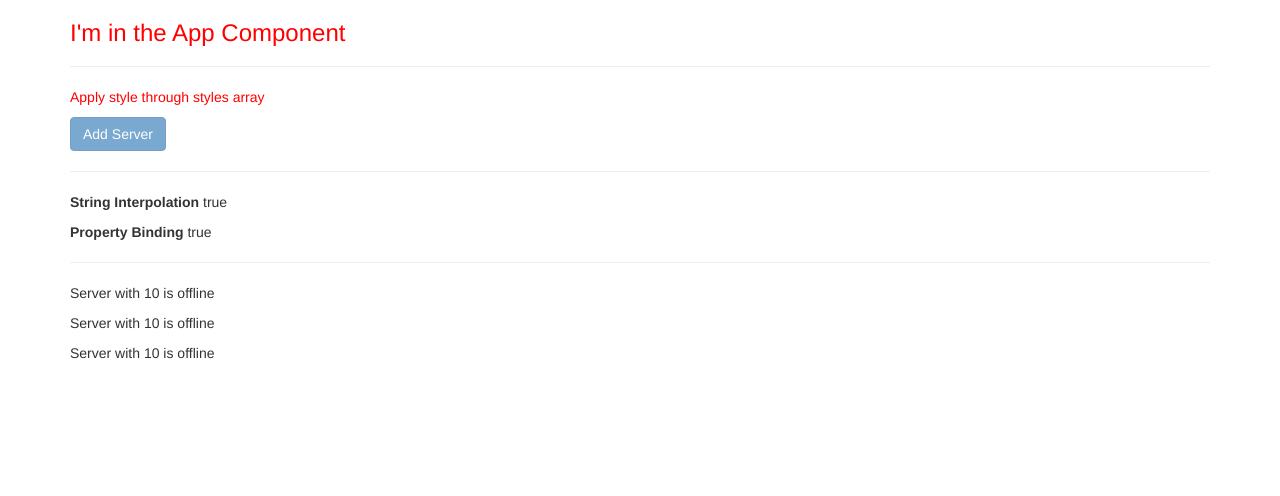
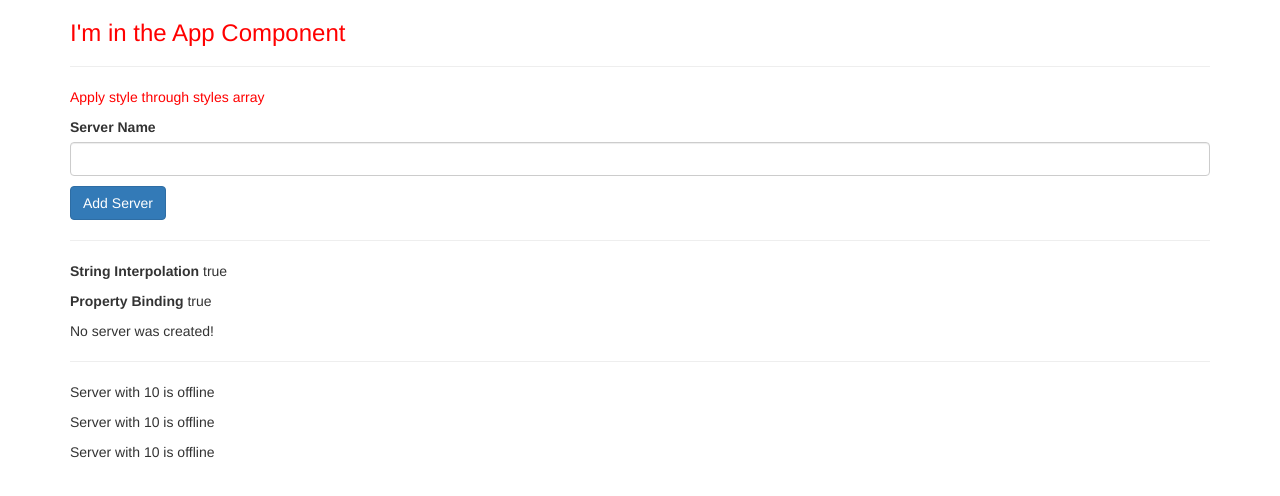
Before and after one commit to sailesh97/Learn-Angular, an Angular app: page / in a window 1280 px wide. Shown: the top 496 px of the page. Built offline with nearby package versions, Linux system fonts and the light colour scheme.

Commit message:
Introduction to Databinding(Event Binding)

```diff
--- a/src/app/servers/servers.component.html
+++ b/src/app/servers/servers.component.html
@@ -1,14 +1,37 @@
+<label for="">Server Name</label>
+<input type="text"
+    class="form-control"
+    (input)="onUpdateServerName($event)">
+<!-- $event is a reserved variable that we have access to in our template file while using event binding.
+    It contains some information about the event fired.
+    you can get that event.target.values
+-->
+<p>{{serverName}}</p>
 <button
     class="btn btn-primary"
-    [disabled]='allowNewServer'
+    [disabled]='!allowNewServer'
+    (click)="onCreateServer()"
 >Add Server</button>
+<!-- (click)='this.serverCreationStatus = "Server was created."' -->
+<!-- (click)="onCreateServer()" -->
 <hr>
 <p><b>String Interpolation </b>{{allowNewServer}}</p>
 <p><b>Property Binding </b><span [innerText]="allowNewServer"></span></p>
+
+<p>{{serverCreationStatus}}</p>
 <hr>
 <app-server></app-server>
 <app-server></app-server>
 <app-server></app-server>
+
+<!--
+    If a HTML element has a event onclick, in Angular that will be click.
+    Remove the 'on' from beginning.
+
+    For most of the event this rule work.
+
+    In event binding you can call a method or can write inline code also.
+-->
 
 <!--
     String Interpolation vs Property Binding
--- a/src/app/servers/servers.component.ts
+++ b/src/app/servers/servers.component.ts
@@ -10,6 +10,8 @@ import { Component, OnInit } from '@angular/core';
 })
 export class ServersComponent implements OnInit {
   allowNewServer = false;
+  serverCreationStatus = 'No server was created!';
+  serverName = '';
   constructor() {
     setTimeout(() => {
       this.allowNewServer = true;
@@ -17,6 +19,17 @@ export class ServersComponent implements OnInit {
   }
 
   ngOnInit(): void {
+  }
+
+  onCreateServer(){
+    this.serverCreationStatus = 'Server was created.';
+  }
+
+  onUpdateServerName(event: Event){
+    this.serverName = (<HTMLInputElement>event.target).value;
+    // casting it
+    // To inform Typescript that event.target is of HTMLInputElement type
+    // By mentioning in within <> and then with ()
   }
 
 }
```
